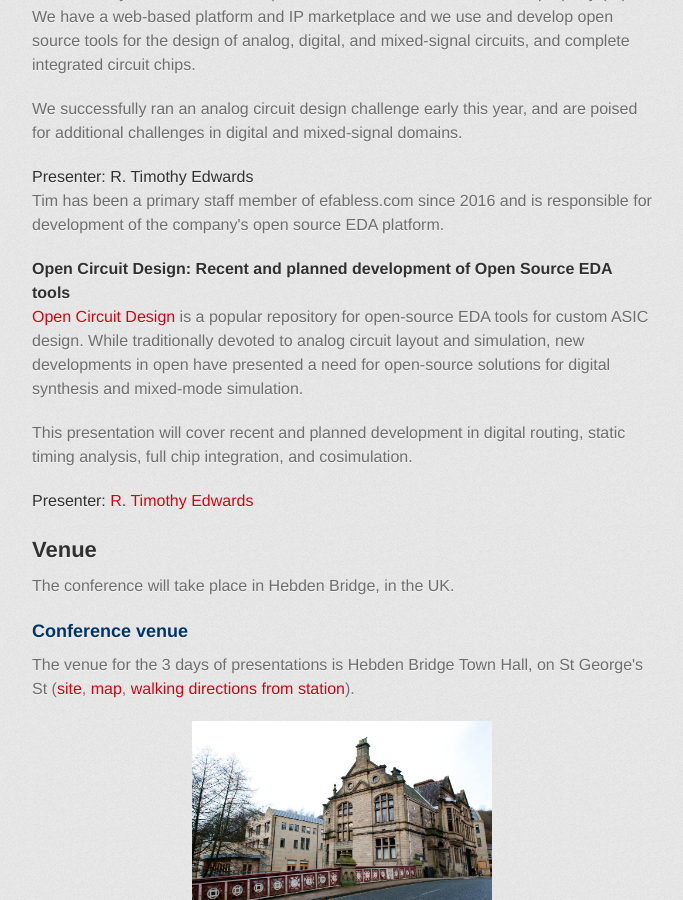
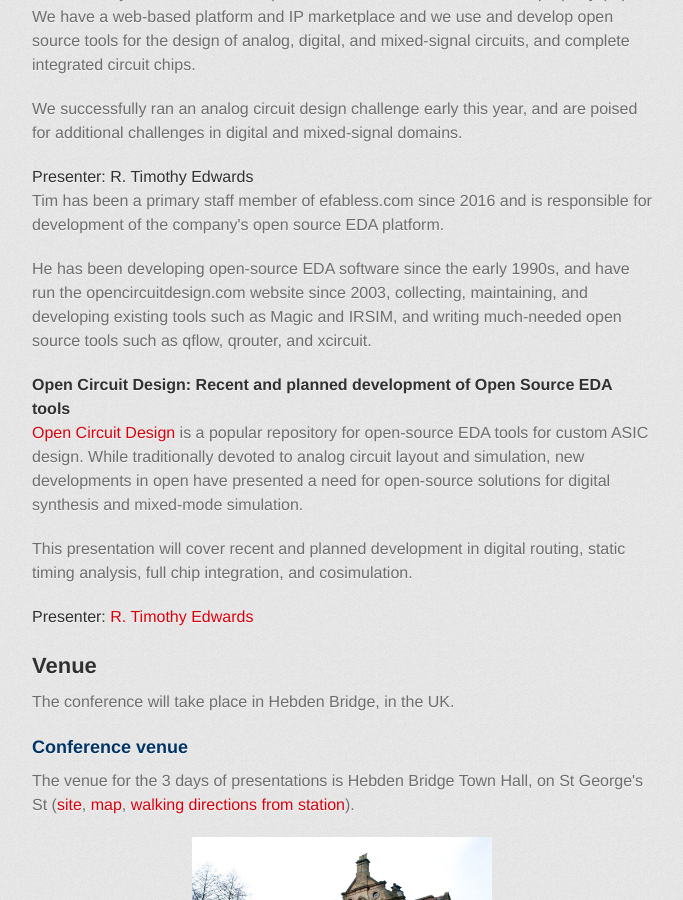
Before and after one commit to fossi-foundation/orconf, a Jekyll site: the page index.html, which Jekyll copies as it is, in a window 1280 px wide and 900 px high, scrolled down 10834 px. Shown: the whole window, without its empty margins (298-981 px from the left). Built offline with Jekyll 4.4.1, drawn with Linux system fonts in a browser that asks for light colours; some web fonts are replaced.

Commit message:
Minor edits

```diff
--- a/index.html
+++ b/index.html
@@ -780,7 +780,7 @@
 	    Which software tools are upstreamed? What is the status of debug, memory model, vector,
 	    and other specifications? How can you get involved? Attend this talk to find out.
 	  </p>
-          <h5>Presenter: <a name="presenter" class="anchor" href="#presenter"><span class="octicon octicon-link"></span>
+          <h5>Presenter: <a name="asb2" class="anchor" href="#asb"><span class="octicon octicon-link"></span>
             </a>Alex Bradbury</h5>
           <p>
 	    Alex Bradbury has been involved with the RISC-V community since its inception. He is a
@@ -809,6 +809,13 @@
 	    Tim has been a primary staff member of efabless.com since 2016 and is responsible for development of the
 	    company's open source EDA platform.
 	  </p>
+          <p>
+            He has been developing open-source EDA software since the early
+            1990s, and have run the opencircuitdesign.com website since 2003,
+            collecting, maintaining, and developing existing tools such as Magic
+            and IRSIM, and writing much-needed open source tools such as qflow,
+            qrouter, and xcircuit.
+          </p>
 
 	  <h4>
 	    <a name="opencircuitdesign" class="anchor" href="#opencircuitdesign"><span class="octicon octicon-link"></span>
```
